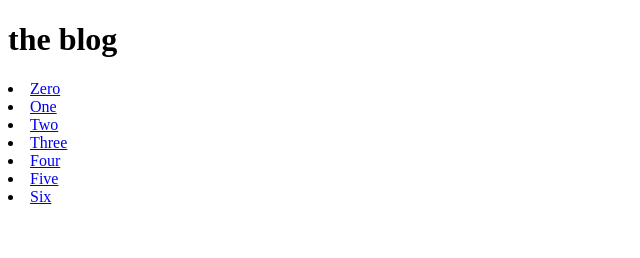
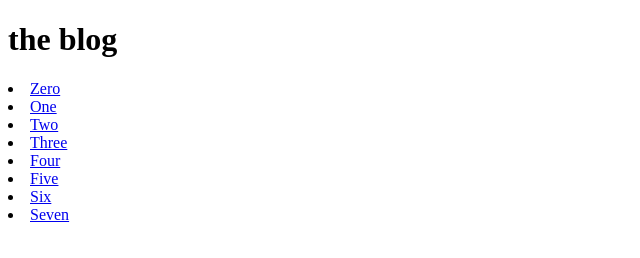
Before and after one commit to sanjami15/blog-of-awesomeness, a plain HTML site: page index.html in a window 1280 px wide. Shown: the full height of the page, 0-640 px from the left. Drawn offline with Linux system fonts and the light colour scheme.

Commit message:
Update index.html

```diff
--- a/index.html
+++ b/index.html
@@ -12,5 +12,6 @@
 	  <li><a href="/blog-of-awesomeness/posts/four">Four</a></li>
 	  <li><a href="/blog-of-awesomeness/posts/five">Five</a></li>
 	  <li><a href="/blog-of-awesomeness/posts/six">Six</a></li>
+	  <li><a href="/blog-of-awesomeness/posts/six">Seven</a></li>
   </body>
 </html>
```
